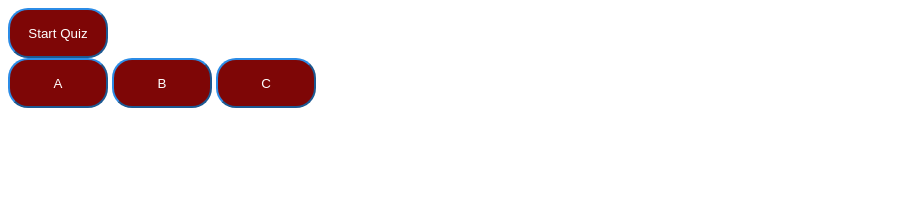
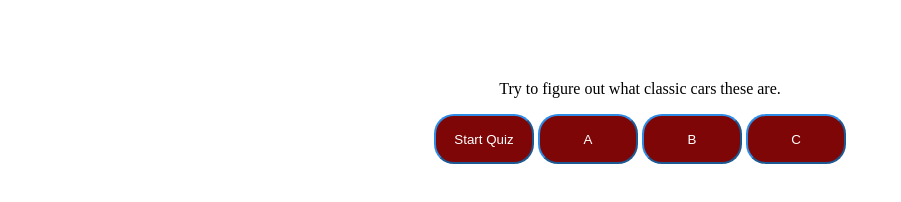
Before and after one commit to mtpullin/car-quiz, a plain HTML site: page index.html in a window 1280 px wide. Shown: the whole page, without its empty margins (0-901 px from the left). Drawn offline with Linux system fonts and the light colour scheme.

Commit message:
added photos for questions

```diff
--- a/index.html
+++ b/index.html
@@ -5,15 +5,19 @@
     <meta charset="UTF-8">
     <meta http-equiv="X-UA-Compatible" content="IE=edge">
     <meta name="viewport" content="width=device-width, initial-scale=1.0">
-    <title>Document</title>
+    <title>The Muscle Car Quiz</title>
 </head>
 <body>
-    <button class="button" id="start-quiz">Start Quiz</button>
+
 
     <section id="quiz">
-    <button class="button" id="a">A</button>
-    <button class="button" id="b">B</button>
-    <button class="button" id="c">C</button>
+        <p>
+            Try to figure out what classic cars these are.
+        </p>
+        <button class="button" id="start-quiz">Start Quiz</button>
+        <button class="button" id="a">A</button>
+        <button class="button" id="b">B</button>
+        <button class="button" id="c">C</button>
     </section>
     <script src="./script.js"></script>
 </body>
--- a/style.css
+++ b/style.css
@@ -25,3 +25,9 @@
     border-radius: 20px;
     border-color: var(--third-color);
 }
+
+#quiz {
+    text-align: center;
+    margin: 80px;
+
+}
```
Also changed, not shown: images/1967-Chevy-Camaro.jpg (added), images/1968-ford-mustang.jpg (added), images/1970-oldsmobile-442.jpg (added), images/1977-Pontiac-Firebird-Trans-Am-image-685.jpg (added), images/2017-dodge-challenger-srt-demon.jpg (added).
